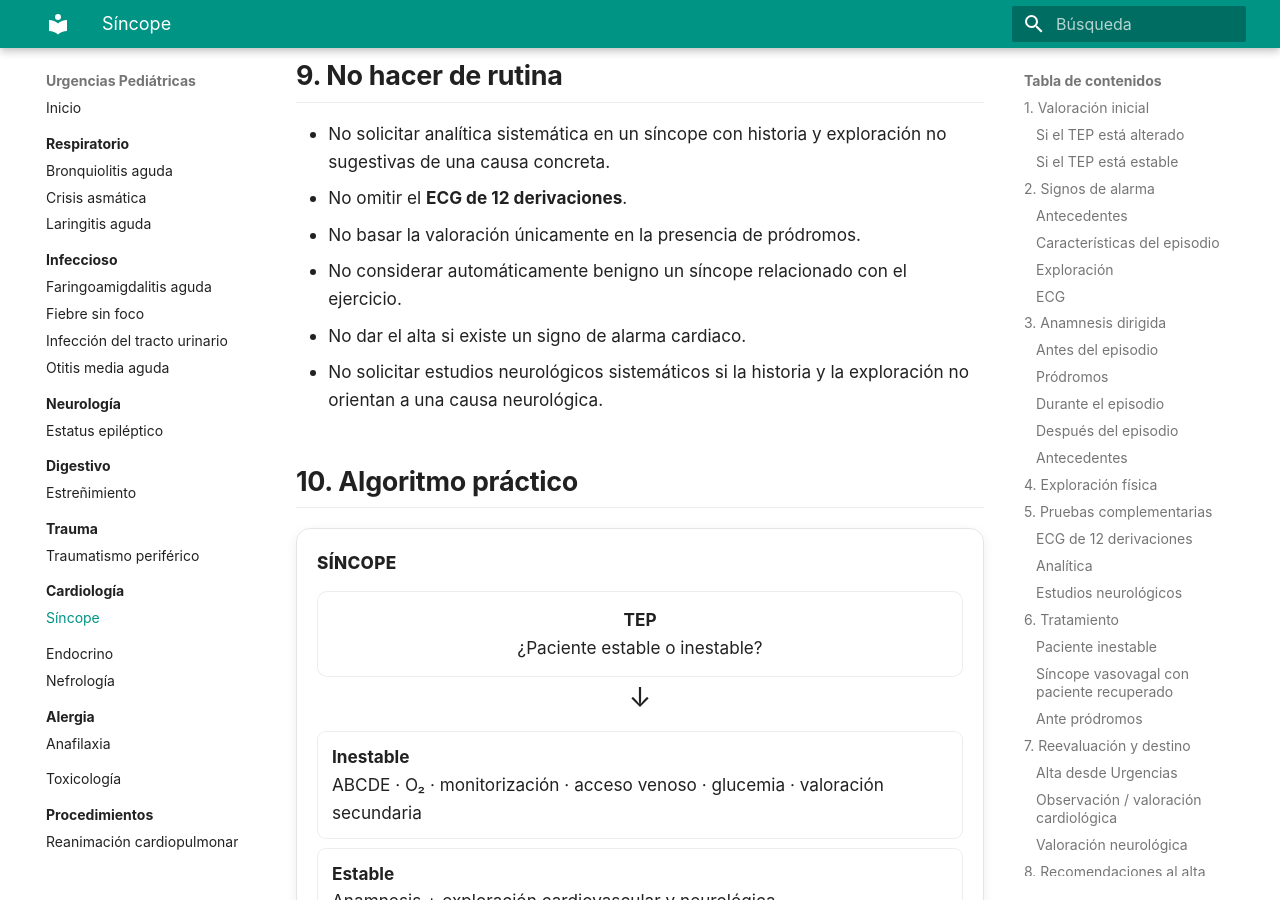
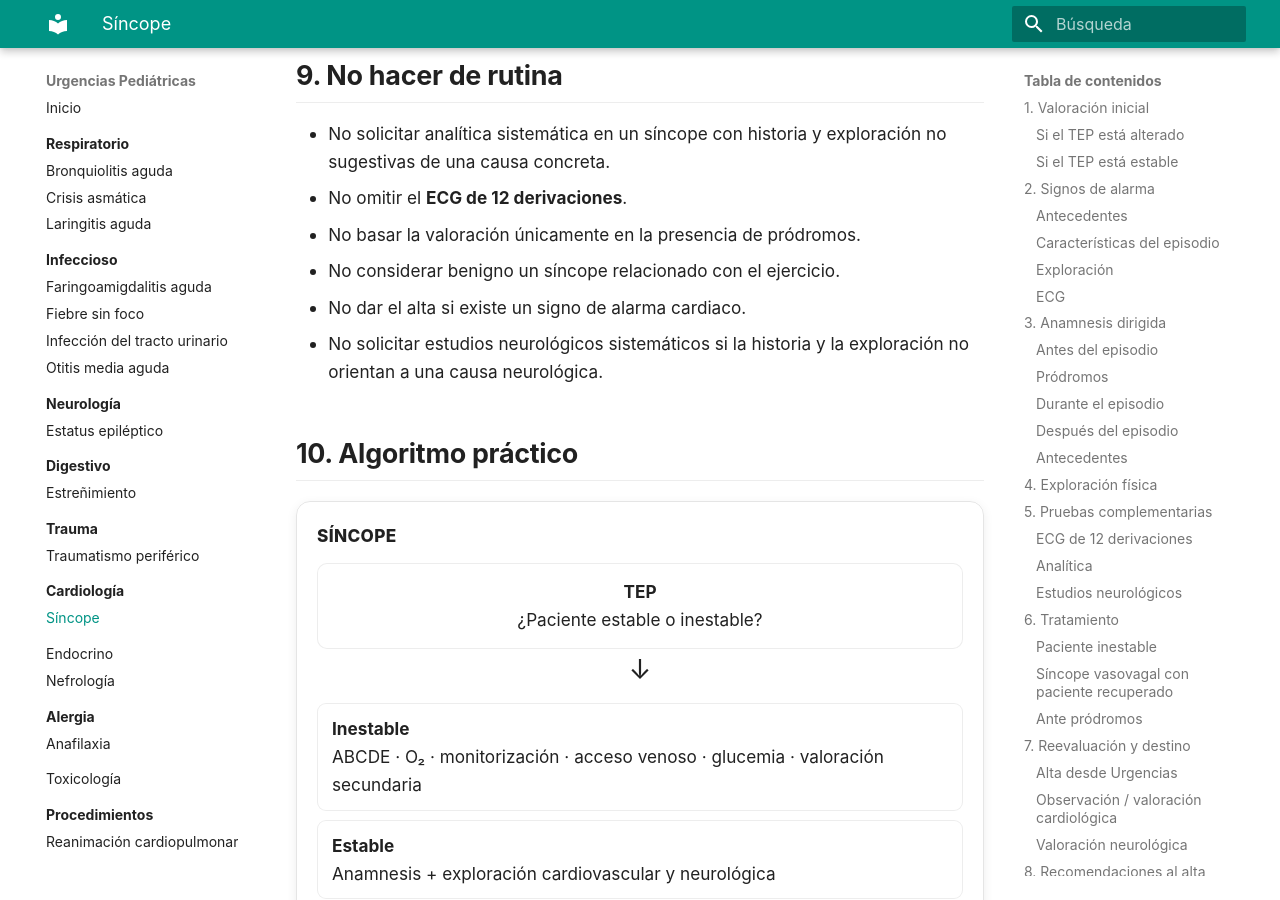
Before and after one commit to gonzaloares/urgencias-pediatricas, an MkDocs documentation site: the page built from docs/cardiologia/sincope.md, in a window 1280 px wide and 900 px high, scrolled down 8938 px. Built offline with MkDocs 1.6.1 and Material for MkDocs 9.7.7, drawn with Linux system fonts in a browser that asks for light colours.

Commit message:
Update sincope.md

```diff
--- a/docs/cardiologia/sincope.md
+++ b/docs/cardiologia/sincope.md
@@ -303,7 +303,7 @@ En el paciente con cuadro compatible con síncope vasovagal y sin signos de alar
 - No solicitar analítica sistemática en un síncope con historia y exploración no sugestivas de una causa concreta.
 - No omitir el **ECG de 12 derivaciones**.
 - No basar la valoración únicamente en la presencia de pródromos.
-- No considerar automáticamente benigno un síncope relacionado con el ejercicio.
+- No considerar benigno un síncope relacionado con el ejercicio.
 - No dar el alta si existe un signo de alarma cardiaco.
 - No solicitar estudios neurológicos sistemáticos si la historia y la exploración no orientan a una causa neurológica.
 
```
